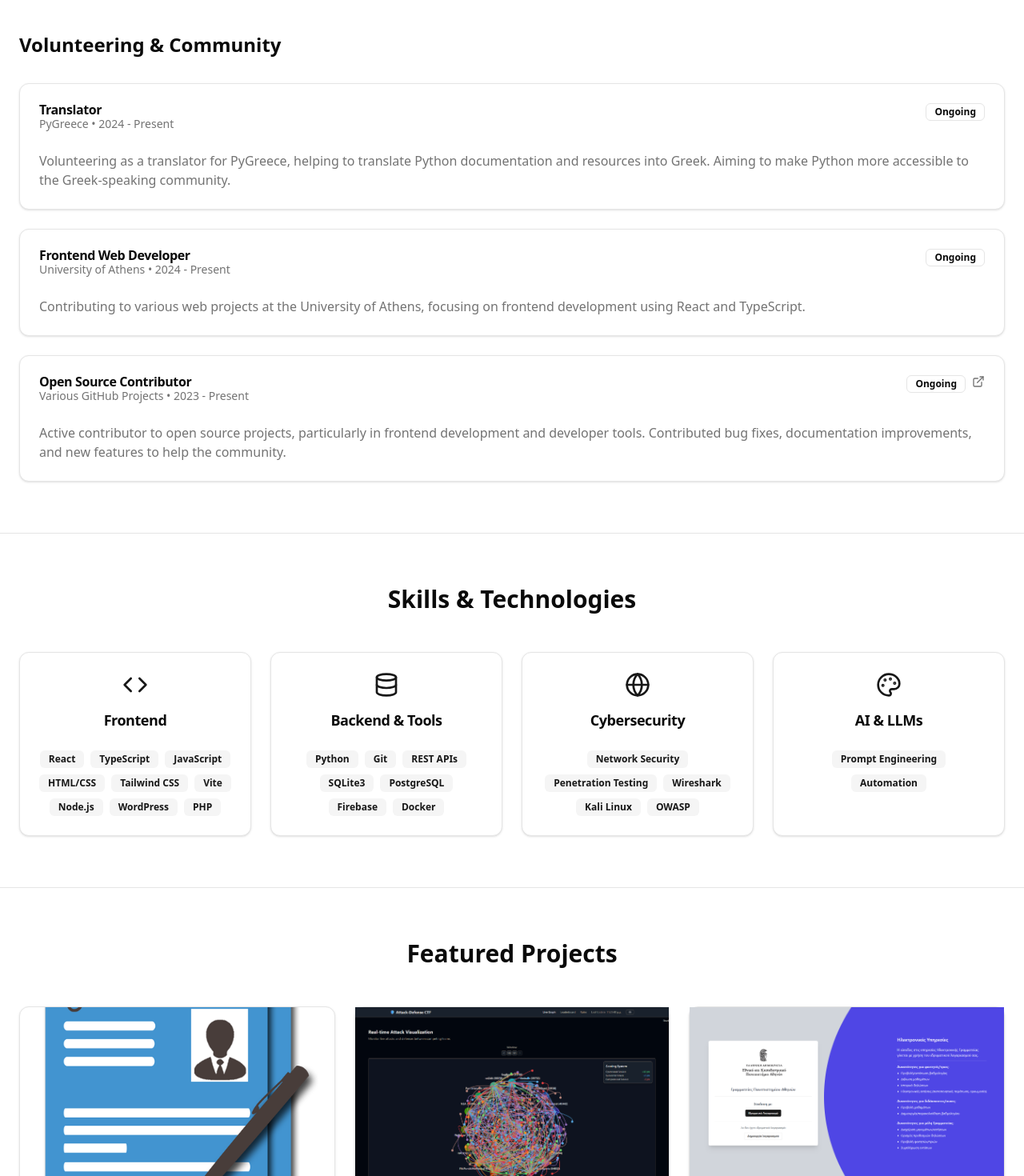
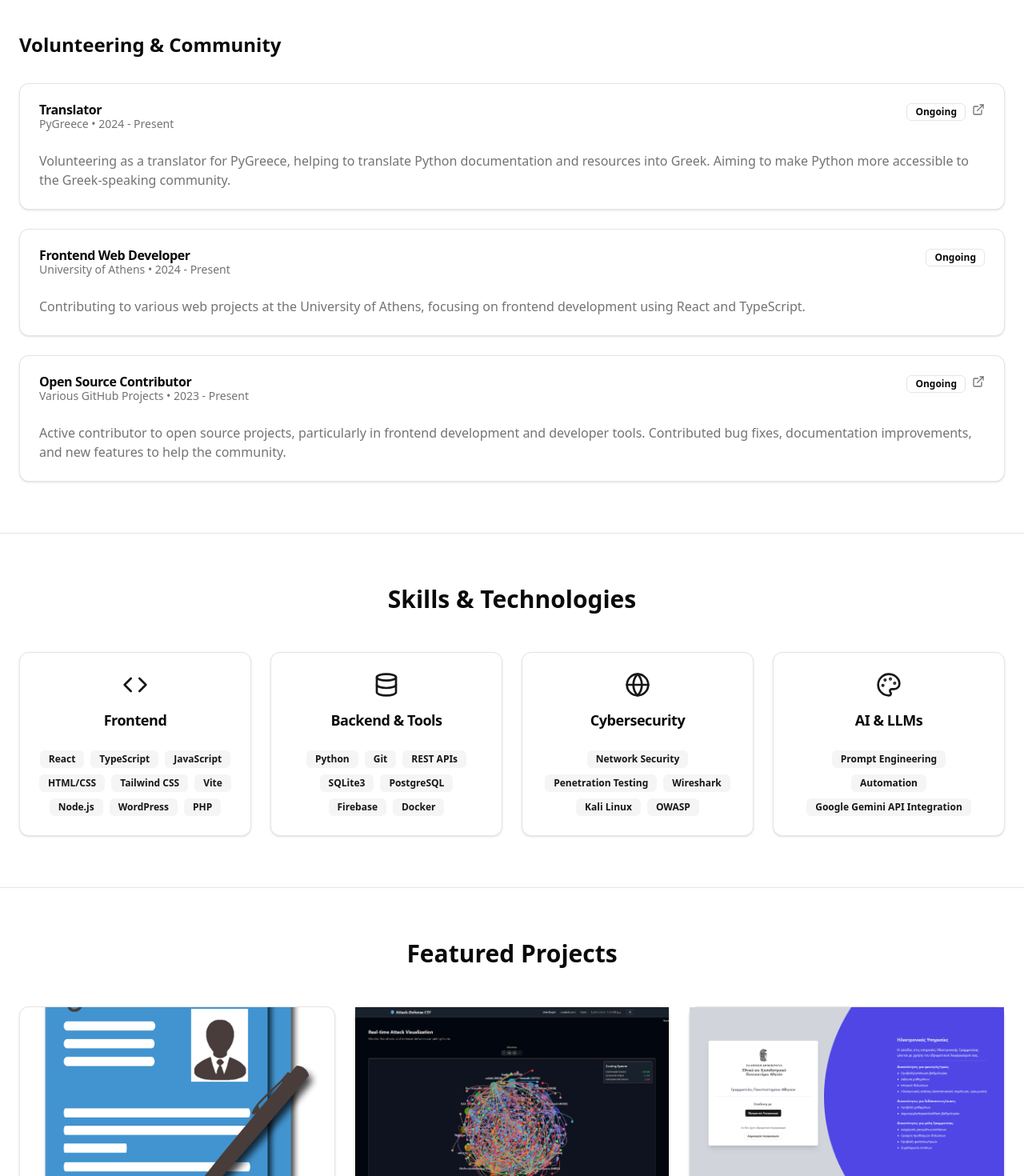
Before and after one commit to mgiannopoulos24/Portfolio, a React (Vite) app: page / in a window 1280 px wide. Shown: the part 600-2070 px from the top of the page at 80% size. Built offline with nearby package versions, Linux system fonts and the light colour scheme; the HTML template or start-up script is replaced by a standard one.

Commit message:
Add technotes

```diff
--- a/src/App.tsx
+++ b/src/App.tsx
@@ -1,11 +1,12 @@
 import ad from '@/assets/a&d.png';
 import ais from '@/assets/ais.png';
+import chronio from '@/assets/chronio.png';
+import codingclub from '@/assets/codingclub.png';
+import connectify from '@/assets/connectify.png';
 import cv from '@/assets/cv.png';
 import v3 from '@/assets/mystudies.png';
 import student from '@/assets/student.png';
-import chronio from '@/assets/chronio.png';
-import codingclub from '@/assets/codingclub.png';
-import connectify from '@/assets/connectify.png';
+import technotes from '@/assets/technotes.png';
 import ProjectCard from '@/components/ProjectCard';
 import { Badge } from '@/components/ui/badge';
 import { Button } from '@/components/ui/button';
@@ -22,7 +23,8 @@ const imageMap: { [key: string]: string } = {
   student,
   chronio,
   codingclub,
-  connectify
+  connectify,
+  technotes,
 };
 
 export default function Portfolio() {
@@ -43,25 +45,25 @@ export default function Portfolio() {
             <div className="hidden space-x-6 md:flex">
               <Button
                 onClick={() => scrollToSection('about')}
-                className="cursor-pointer text-sm transition-colors hover:text-white hover:border-transparent"
+                className="cursor-pointer text-sm transition-colors hover:border-transparent hover:text-white"
               >
                 About
               </Button>
               <Button
                 onClick={() => scrollToSection('volunteering')}
-                className="cursor-pointer text-sm transition-colors hover:text-white hover:border-transparent"
+                className="cursor-pointer text-sm transition-colors hover:border-transparent hover:text-white"
               >
                 Volunteering
               </Button>
               <Button
                 onClick={() => scrollToSection('skills')}
-                className="cursor-pointer text-sm transition-colors hover:text-white hover:border-transparent"
+                className="cursor-pointer text-sm transition-colors hover:border-transparent hover:text-white"
               >
                 Skills
               </Button>
               <Button
                 onClick={() => scrollToSection('projects')}
-                className="cursor-pointer text-sm transition-colors hover:text-white hover:border-transparent"
+                className="cursor-pointer text-sm transition-colors hover:border-transparent hover:text-white"
               >
                 Projects
               </Button>
@@ -153,7 +155,17 @@ export default function Portfolio() {
                       <CardTitle>Translator</CardTitle>
                       <CardDescription>PyGreece • 2024 - Present</CardDescription>
                     </div>
-                    <Badge variant="outline">Ongoing</Badge>
+                    <div className="flex space-x-2">
+                      <Badge variant="outline">Ongoing</Badge>
+                      <a
+                        href="https://github.com/pygreece/python-docs-gr"
+                        className="text-muted-foreground hover:text-primary"
+                        target="_blank"
+                        rel="noopener noreferrer"
+                      >
+                        <ExternalLink className="h-4 w-4" />
+                      </a>
+                    </div>
                   </div>
                 </CardHeader>
                 <CardContent>
@@ -286,6 +298,7 @@ export default function Portfolio() {
                 <div className="flex flex-wrap justify-center gap-2">
                   <Badge variant="secondary">Prompt Engineering</Badge>
                   <Badge variant="secondary">Automation</Badge>
+                  <Badge variant="secondary">Google Gemini API Integration</Badge>
                 </div>
               </CardContent>
             </Card>
--- a/src/data/projects.json
+++ b/src/data/projects.json
@@ -95,8 +95,37 @@
     "imageKey": "connectify",
     "title": "Connectify - A LinkedIn Clone",
     "description": "Connectify is a full-stack, LinkedIn-inspired professional networking application. The platform allows users to create professional profiles, build a network of connections, share articles, post and apply for jobs, and communicate through private messages.",
-    "tags": ["React", "Node.js", "TypeScript", "Elixir", "Phoenix", "Phoenix Channels", "PostgreSQL", "Tailwind CSS", "Docker"],
+    "tags": [
+      "React",
+      "Node.js",
+      "TypeScript",
+      "Elixir",
+      "Phoenix",
+      "Phoenix Channels",
+      "PostgreSQL",
+      "Tailwind CSS",
+      "Docker"
+    ],
     "status": "completed",
     "githubUrl": "https://github.com/mgiannopoulos24/Connectify"
+  },
+  {
+    "name": "technotesgr",
+    "imageKey": "technotes",
+    "title": "technotesgr",
+    "description": "Technotesgr is a web application for high school students in the 3rd grade of Lyceum, dedicated to providing resources and preparation for the Panhellenic Exams in Informatics, with content focusing on Algorithms, Data Structures, Programming Methodology, and comprehensive analysis of past Exam Questions and Solutions.",
+    "tags": [
+      "React",
+      "JavaScript",
+      "Tailwind CSS",
+      "SQLite3",
+      "Google Gemini API Integration",
+      "Python",
+      "FastAPI",
+      "Yarn",
+      "EmailJS"
+    ],
+    "status": "collaborative",
+    "githubUrl": "https://github.com/feirw/technotesgrr"
   }
 ]
```
Also changed, not shown: src/components/ProjectCard.tsx (+7 -2 lines), src/assets/technotes.png (added), 1 other file (tests, documents, lock files or other folders).
